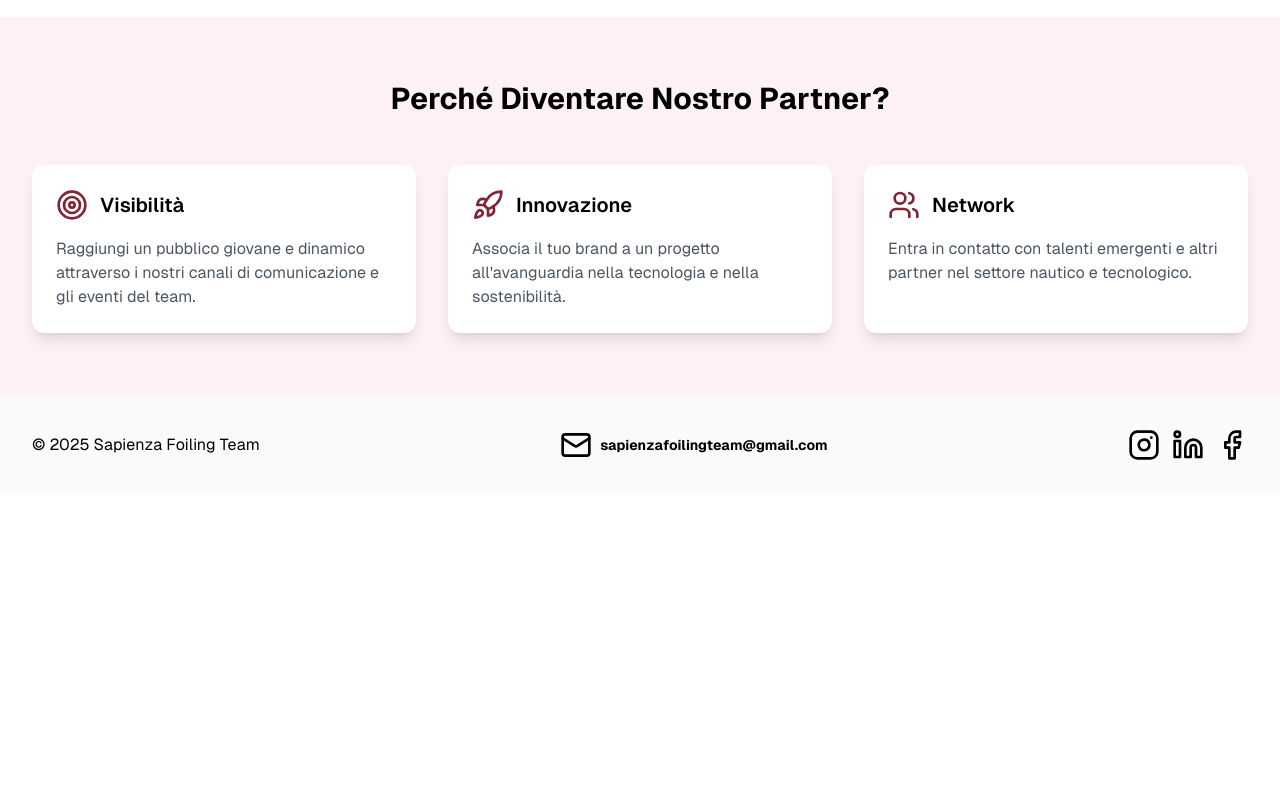
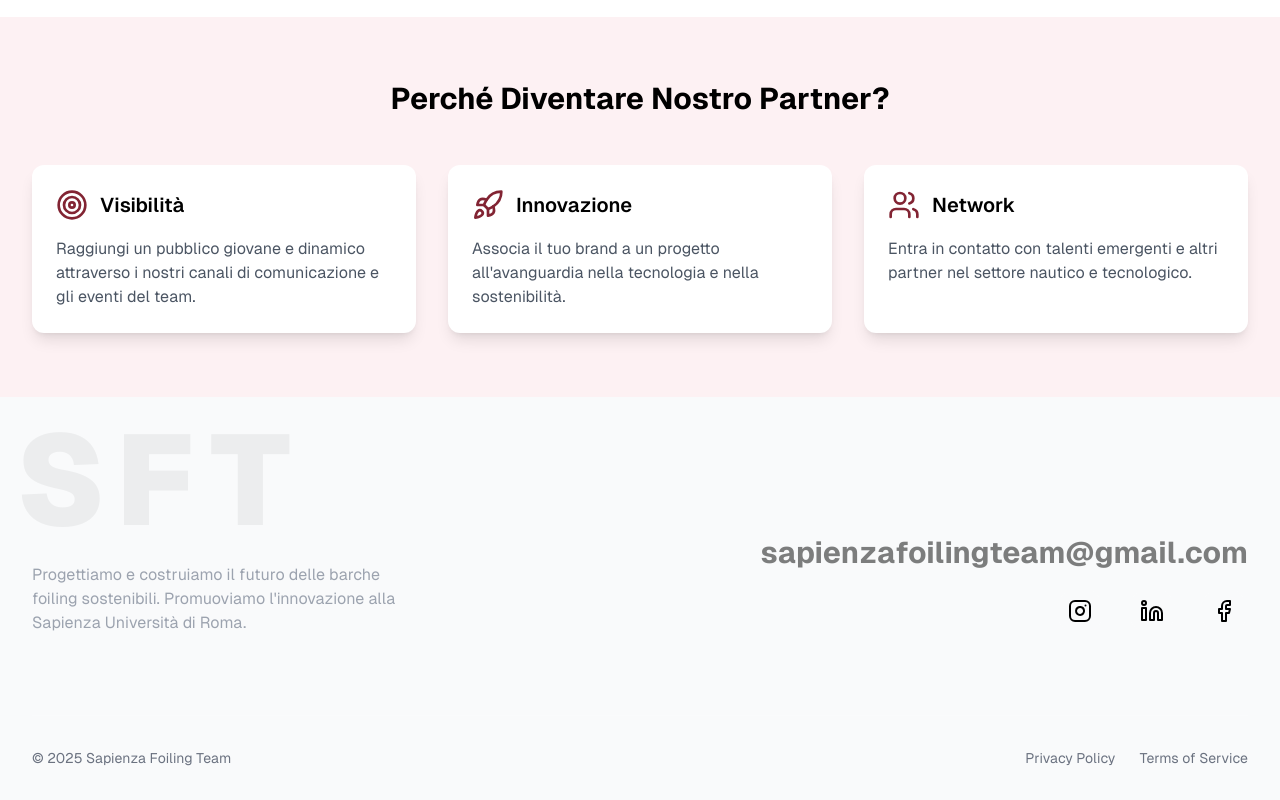
Before and after one commit to nannipy/sapienzafoilingteam, a Next.js app: page /sponsor in a window 1280 px wide. Shown: the part 1707-2507 px from the top of the page. Before the commit the page ends 2200 px from the top, so only its background shows below. Built offline with nearby package versions, Linux system fonts and the light colour scheme; no server answers.

Commit message:
feat: Redesign event cards and footer with enhanced styling and layout.

```diff
--- a/app/components/CallToActionSection.tsx
+++ b/app/components/CallToActionSection.tsx
@@ -12,7 +12,7 @@ const CallToActionSection: React.FC<CallToActionSectionProps> = () => {
   const { language } = useLanguage();
 
   return (
-    <section className="relative py-20 bg-gradient-to-br from-[#822433] to-[#6d1f2b] text-white overflow-hidden">
+    <section className="relative py-20 bg-white text-[#822433] overflow-hidden">
       <div className="absolute inset-0">
         <div className="absolute inset-0 opacity-10 animate-slide" />
       </div>
@@ -24,7 +24,7 @@ const CallToActionSection: React.FC<CallToActionSectionProps> = () => {
           <p className="text-xl mb-8">
             {homeTranslations[language].joinTeamDescription}
           </p>
-          <Link href='/career' className="group bg-white text-[#822433] px-8 py-3 rounded-full font-semibold hover:bg-gray-100 transition-colors">
+          <Link href='/career' className="group bg-[#822433] text-white px-8 py-3 rounded-full font-semibold hover:bg-[#6d1f2b] transition-colors">
             {homeTranslations[language].joinUsButton}
             <ArrowRight className="inline ml-2 group-hover:translate-x-1 transition-transform" />
           </Link>
--- a/app/components/Footer.tsx
+++ b/app/components/Footer.tsx
@@ -10,54 +10,44 @@ const Footer: React.FC = () => {
   return (
     <footer className="bg-gray-50 text-black py-8">
       <div className="max-w-7xl mx-auto px-4 sm:px-6 lg:px-8">
-    <div className="flex justify-between items-center">
-      <div className="">
+        <div className="grid grid-cols-1 md:grid-cols-2 gap-12 mb-20">
+           {/* Brand / Logo Area */}
+           <div>
+             <h2 className="text-[8rem] leading-[0.8] font-syne font-black text-black/5 tracking-widest select-none -ml-4">
+               SFT
+             </h2>
+             <p className="mt-8 text-gray-400 font-geist max-w-sm">
+               {footerTranslations[language].description}
+             </p>
+           </div>
+
+           {/* Quick Links / Contact */}
+           <div className="flex flex-col justify-end items-start md:items-end space-y-4">
+              <a href="mailto:sapienzafoilingteam@gmail.com" className="text-2xl text-black/50 md:text-3xl font-syne font-bold hover:text-[] transition-colors">
+                sapienzafoilingteam@gmail.com
+              </a>
+              <div className="flex space-x-6 mt-4">
+                {[
+                  { Icon: Instagram, href: "https://instagram.com/sapienzafoilingteam" },
+                  { Icon: Linkedin, href: "https://linkedin.com/company/sapienzafoilingteam" }, // Replace with actual LinkedIn URL
+                  { Icon: Facebook, href: "https://facebook.com/sapienzafoilingteam" }, // Replace with actual Facebook URL
+                ].map((social, idx) => (
+                  <a key={idx} href={social.href} target="_blank" rel="noopener noreferrer" className="p-3 rounded-full bg-white/5 hover:bg-brand hover:text-white transition-all duration-300">
+                    <social.Icon className="w-6 h-6" />
+                  </a>
+                ))}
+              </div>
+           </div>
+        </div>
+
+        {/* Bottom Bar */}
+        <div className="border-t border-white/10 pt-8 flex flex-col md:flex-row justify-between items-center text-sm text-gray-500 font-geist">
+          <div>
             {footerTranslations[language].copyright}
           </div>
-      <a
-          href="mailto:sapienzafoilingteam@gmail.com"
-          className="hover:text-[#822433] font-bold transition-colors flex items-center gap-2"
-          aria-label="Email"
-        >
-          <svg
-            xmlns="http://www.w3.org/2000/svg"
-            viewBox="0 0 24 24"
-            fill="none"
-            stroke="currentColor"
-            strokeWidth="2"
-            strokeLinecap="round"
-            strokeLinejoin="round"
-            className="w-8 h-8 hover:scale-110 transition-transform hidden md:block"
-          >
-            <rect x="2" y="4" width="20" height="16" rx="2"/>
-            <path d="m22 7-8.97 5.7a1.94 1.94 0 0 1-2.06 0L2 7"/>
-          </svg>
-          <span className="text-sm hidden md:block">sapienzafoilingteam@gmail.com</span>
-        </a>
-
-      <div className="flex space-x-3">
-        {/* Social Media Icons */}
-        <a
-          href="https://www.instagram.com/sapienzafoilingteam/"
-          className="hover:text-[#822433] transition-colors"
-          aria-label="Instagram"
-        >
-          <Instagram className="w-8 h-8 hover:scale-110 transition-transform" />
-        </a>
-        <a
-          href="https://www.linkedin.com/company/sapienza-foiling-team/about/"
-          className="hover:text-[#822433] transition-colors"
-          aria-label="LinkedIn"
-        >
-          <Linkedin className="w-8 h-8 hover:scale-110 transition-transform" />
-        </a>
-        <a
-          href="https://www.facebook.com/profile.php?id=61572515878295"
-          className="hover:text-[#822433] transition-colors"
-          aria-label="Facebook"
-        >
-          <Facebook className="w-8 h-8 hover:scale-110 transition-transform" />
-        </a>
+          <div className="flex gap-6 mt-4 md:mt-0">
+             <a href="#" className="hover:text-white transition-colors">Privacy Policy</a>
+             <a href="#" className="hover:text-white transition-colors">Terms of Service</a>
           </div>
         </div>
       </div>
--- a/app/page.tsx
+++ b/app/page.tsx
@@ -26,7 +26,6 @@ export default function Home() {
       <main className="relative min-h-screen bg-black" data-testid="home-page">
         <HeroSection onChevronClick={handleChevronClick} />
         <EventsSection />
-        <SocialMediaSection />
         <CallToActionSection />
       </main>
     </>
--- a/app/translations/footer.ts
+++ b/app/translations/footer.ts
@@ -1,6 +1,7 @@
 export const footerTranslations = {
   en: {
     copyright: '© 2025 Sapienza Foiling Team',
+    description: 'Designing and building the future of sustainable foiling boats. Championing innovation at Sapienza University of Rome.',
     socialLinks: {
       instagram: 'Instagram',
       linkedin: 'LinkedIn',
@@ -9,6 +10,7 @@ export const footerTranslations = {
   },
   it: {
     copyright: '© 2025 Sapienza Foiling Team',
+    description: 'Progettiamo e costruiamo il futuro delle barche foiling sostenibili. Promuoviamo l\'innovazione alla Sapienza Università di Roma.',
     socialLinks: {
       instagram: 'Instagram',
       linkedin: 'LinkedIn',
--- a/tailwind.config.js
+++ b/tailwind.config.js
@@ -7,12 +7,35 @@ module.exports = {
   ],
   theme: {
     extend: {
-      // You can add custom colors here if you want to reference them via theme()
-      // colors: {
-      //   'brand-primary': '#822433',
-      //   'brand-dark': '#6b1d28',
-      //   'brand-accent': '#a34252',
-      // },
+      // Custom V2.0 Colors
+      fontFamily: {
+        geist: ['var(--font-geist)', 'sans-serif'],
+        kelson: ['var(--font-kelson)', 'sans-serif'], // Keep kelson just in case, or replace? User hates it? Let's alias 'syne' to 'kelson' class if we want quick swap, or better: make a new 'syne' class and replace usage.
+        syne: ['var(--font-syne)', 'sans-serif'],
+      },
+      colors: {
+        'brand': {
+          DEFAULT: '#822433', // Sapienza Burgundy
+          dark: '#6b1d28',
+          light: '#a34252',
+        },
+        'void': '#050505', // Deep Black
+        'carbon': '#171717', // Secondary Dark
+      },
+      animation: {
+        'fade-in-up': 'fadeInUp 0.8s ease-out forwards',
+        'float': 'float 6s ease-in-out infinite',
+      },
+      keyframes: {
+        fadeInUp: {
+          '0%': { opacity: '0', transform: 'translateY(20px)' },
+          '100%': { opacity: '1', transform: 'translateY(0)' },
+        },
+        float: {
+          '0%, 100%': { transform: 'translateY(0)' },
+          '50%': { transform: 'translateY(-10px)' },
+        },
+      },
       typography: (theme) => ({ // Use the theme function for consistency
         DEFAULT: {
           css: {
```
Also changed, not shown: app/components/EventsSection.tsx (+58 -45 lines). Lines whose indentation alone changed are shown as unchanged.
